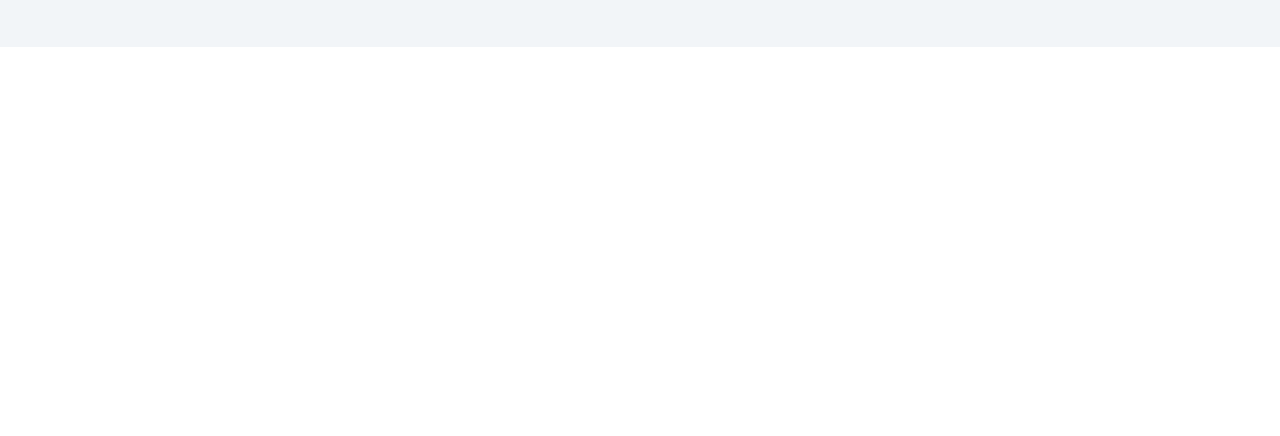
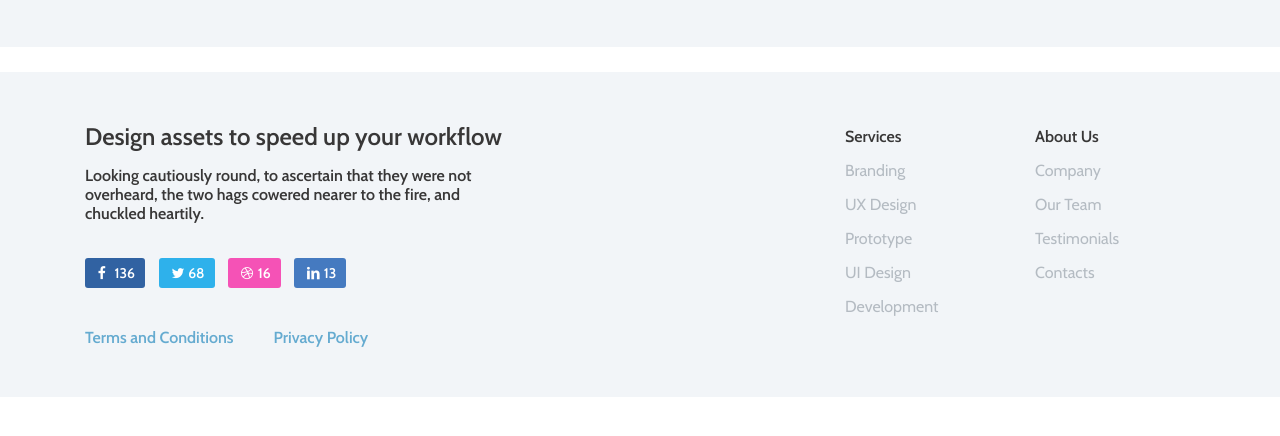
Before and after one commit to AlexSumbit/mate_footers, a website: page src/index.html in a window 1280 px wide. Shown: the part 120-556 px from the top of the page. Drawn offline with nearby package versions, Linux system fonts and the light colour scheme.

Commit message:
added second footer

```diff
--- a/src/index.html
+++ b/src/index.html
@@ -34,5 +34,48 @@
                 </div>
             </div>
         </div>
+        <div class="footer footer--space-top">
+            <div class="container">
+                <div class="row">
+                    <div class="col-md-6">
+                        <div class="footer__title">
+                            Design assets to speed up your workflow
+                        </div>
+                        <div class="text-container text-container--right-padding">
+                            Looking cautiously round, to ascertain that they were not overheard, the two hags cowered nearer to the fire, and chuckled heartily.
+                        </div>
+                        <div class="social-container">
+                            <div class="social social--facebook icon-facebook">136</div>
+                            <div class="social social--twitter icon-twitter">68</div>
+                            <div class="social social--dribbble icon-dribbble">16</div>
+                            <div class="social social--linkedin icon-linkedin">13</div>
+                        </div>
+                        <div class="nav nav--normal">
+                            <a href="#" class="nav__item">Terms and Conditions</a>
+                            <a href="#" class="nav__item">Privacy Policy</a>
+                        </div>
+                    </div>
+                    <div class="offset-md-2 col-md-2 col-sm-6">
+                        <ul class="list">
+                            <li class="list__title">Services</li>
+                            <li class="list__item"><a href="#">Branding</a></li>
+                            <li class="list__item"><a href="#">UX Design</a></li>
+                            <li class="list__item"><a href="#">Prototype</a></li>
+                            <li class="list__item"><a href="#">UI Design</a></li>
+                            <li class="list__item"><a href="#">Development</a></li>
+                        </ul>
+                    </div>
+                    <div class="col-md-2 col-sm-6">
+                        <ul class="list">
+                            <li class="list__title">About Us</li>
+                            <li class="list__item"><a href="#">Company</a></li>
+                            <li class="list__item"><a href="#">Our Team</a></li>
+                            <li class="list__item"><a href="#">Testimonials</a></li>
+                            <li class="list__item"><a href="#">Contacts</a></li>
+                        </ul>
+                    </div>
+                </div>
+            </div>
+        </div>
     </body>
 </html>
--- a/src/sass/common.scss
+++ b/src/sass/common.scss
@@ -1,7 +1,20 @@
 a{
     color: unset;
     text-decoration: unset;
+    transition: 0.1s;
+
+    &:hover{
+        opacity: 0.7;
+        transform: scale(1.1);
+    }
 }
+
+ul{
+    list-style: none;
+    padding-left: 0;
+    margin: 5px 0;
+}
+
 
 body{
     font-family: 'Cabin';
--- a/src/sass/footers.scss
+++ b/src/sass/footers.scss
@@ -1,6 +1,60 @@
 .footer{
     background-color: #f2f5f8;
     padding: 50px 0;
+
+    &--space-top{
+        margin-top: 25px;
+    }
+
+    &__title{
+        font-size: 24px;
+    }
+}
+
+.social{
+    display: inline-block;
+    padding: 6px 10px;
+    border-radius: 3px;
+    background-color: tomato;
+    color: #ffffff;
+    cursor: pointer;
+    font-size: 14px;
+    transition: 0.1s;
+    margin-right: 10px;
+
+    &-container{
+        margin-top: 35px;
+    }
+
+    &:hover{
+        transform: scale(1.1);
+    }
+
+    &:before{
+        padding-right: 7px;
+    }
+
+    &--facebook{
+        background-color: #3162a2;
+    }
+    &--twitter{
+        background-color: #2eb1eb;
+    }
+    &--dribbble{
+        background-color: #f552b6;
+    }
+    &--linkedin{
+        background-color: #457ac0;
+    }
+}
+
+.list{
+
+    &__item{
+        color: #b4bbc2;
+        margin-top: 15px;
+        font-weight: 400;
+    }
 }
 
 .text--light{
@@ -13,4 +67,10 @@
 
 .text-container{
     margin-left: 35px;
+
+    &--right-padding{
+        margin-left: 0;
+        margin-top: 15px;
+        padding-right: 20%;
+    }
 }
--- a/src/sass/nav.scss
+++ b/src/sass/nav.scss
@@ -14,4 +14,14 @@
             margin-left: 0;
         }
     }
+
+    &--normal{
+        margin-left: 0;
+        height: auto;
+        margin-top: 40px;
+
+        .nav__item{
+            color: #65abd0;
+        }
+    }
 }
```
Also changed, not shown: src/css/style.css.
